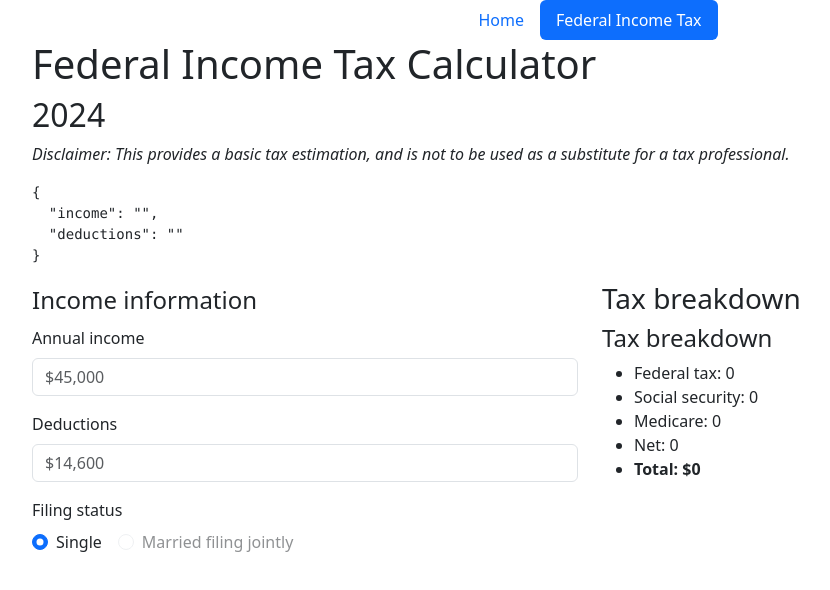
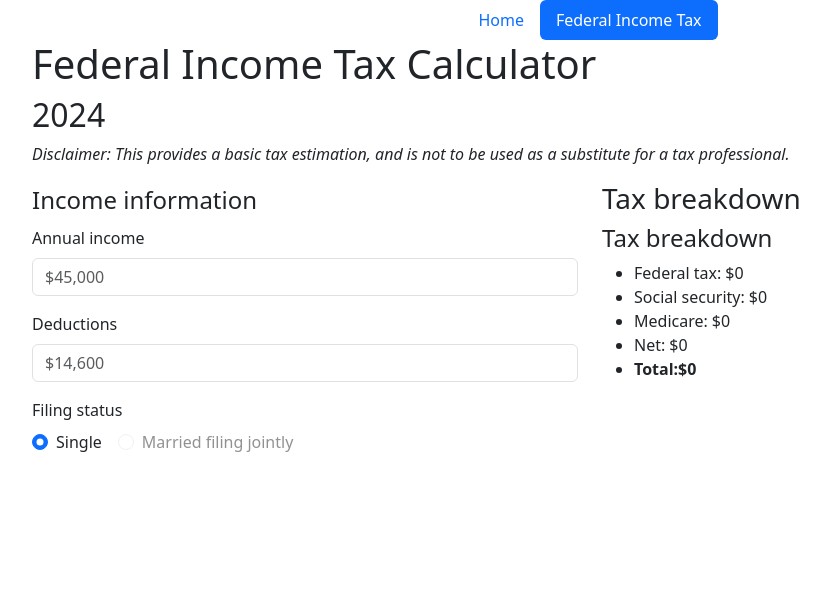
Before and after one commit to walston/tax-calculator, a React (Vite) app: page /federal-income-tax-calculator in a window 1280 px wide. Shown: the top 590 px of the page, without its empty margins (50-880 px from the left). Built offline with nearby package versions, Linux system fonts and the light colour scheme.

Commit message:
number formatter

```diff
--- a/package.json
+++ b/package.json
@@ -14,6 +14,7 @@
     "react": "^18.2.0",
     "react-bootstrap": "^2.10.2",
     "react-dom": "^18.2.0",
+    "react-number-format": "^5.3.4",
     "react-router-dom": "^6.22.3"
   },
   "devDependencies": {
--- a/src/components/FederalTaxResults.tsx
+++ b/src/components/FederalTaxResults.tsx
@@ -1,5 +1,6 @@
 import { calculateFederalTax } from '../utils/federalTax.ts'
 import {FederalIncomeTaxForm} from '../pages/calculators/IncomeTaxFederal.tsx'
+import {NumericFormat} from 'react-number-format'
 
 interface FederalIncomeTaxFormProps {
   form: FederalIncomeTaxForm
@@ -8,7 +9,10 @@ const FederalTaxResults = (props: FederalIncomeTaxFormProps) => {
   // eslint-disable-next-line @typescript-eslint/ban-ts-comment
   // @ts-expect-error
   const incomeAsNumber = props.form.income * 1
-  const federalIncomeTax = calculateFederalTax(incomeAsNumber)
+  // eslint-disable-next-line @typescript-eslint/ban-ts-comment
+  // @ts-expect-error
+  const deductionsAsNumber = props.form.deductions * 1
+  const federalIncomeTax = calculateFederalTax(incomeAsNumber - deductionsAsNumber)
   const socSecurity = incomeAsNumber * .062
   const medicare = incomeAsNumber * .0145
   const net = incomeAsNumber - federalIncomeTax - socSecurity - medicare
@@ -24,11 +28,51 @@ const FederalTaxResults = (props: FederalIncomeTaxFormProps) => {
     <>
       <h4>Tax breakdown</h4>
       <ul>
-        <li>Federal tax: {federalIncomeTax}</li>
-        <li>Social security: {socSecurity}</li>
-        <li>Medicare: {medicare}</li>
-        <li>Net: {net}</li>
-        <li className="fw-bold">Total: ${incomeAsNumber}</li>
+        <li>
+          <span className="me-1">Federal tax:</span>
+          <NumericFormat
+            value={federalIncomeTax}
+            displayType={'text'}
+            thousandSeparator={true}
+            prefix={'$'}
+          />
+        </li>
+        <li>
+          <span className="me-1">Social security:</span>
+          <NumericFormat
+            value={socSecurity}
+            displayType={'text'}
+            thousandSeparator={true}
+            prefix={'$'}
+          />
+        </li>
+        <li>
+          <span className="me-1">Medicare:</span>
+          <NumericFormat
+            value={medicare}
+            displayType={'text'}
+            thousandSeparator={true}
+            prefix={'$'}
+          />
+        </li>
+        <li>
+          <span className="me-1">Net:</span>
+          <NumericFormat
+            value={net}
+            displayType={'text'}
+            thousandSeparator={true}
+            prefix={'$'}
+          />
+        </li>
+        <li className="fw-bold">
+          Total:
+          <NumericFormat
+            value={incomeAsNumber}
+            displayType={'text'}
+            thousandSeparator={true}
+            prefix={'$'}
+          />
+        </li>
       </ul>
     </>
   )
--- a/src/pages/calculators/IncomeTaxFederal.tsx
+++ b/src/pages/calculators/IncomeTaxFederal.tsx
@@ -27,10 +27,6 @@ const IncomeTaxFederal = () => {
       <h2>2024</h2>
       <p className="fst-italic">Disclaimer: This provides a basic tax estimation, and is not to be used as a substitute
         for a tax professional.</p>
-
-      <pre>
-        {JSON.stringify(formData, null, 2)}
-      </pre>
       <div className="row">
         <div className="col-12 col-lg-6">
           <Form>
```
Also changed, not shown: 1 other file (tests, documents, lock files or other folders).
